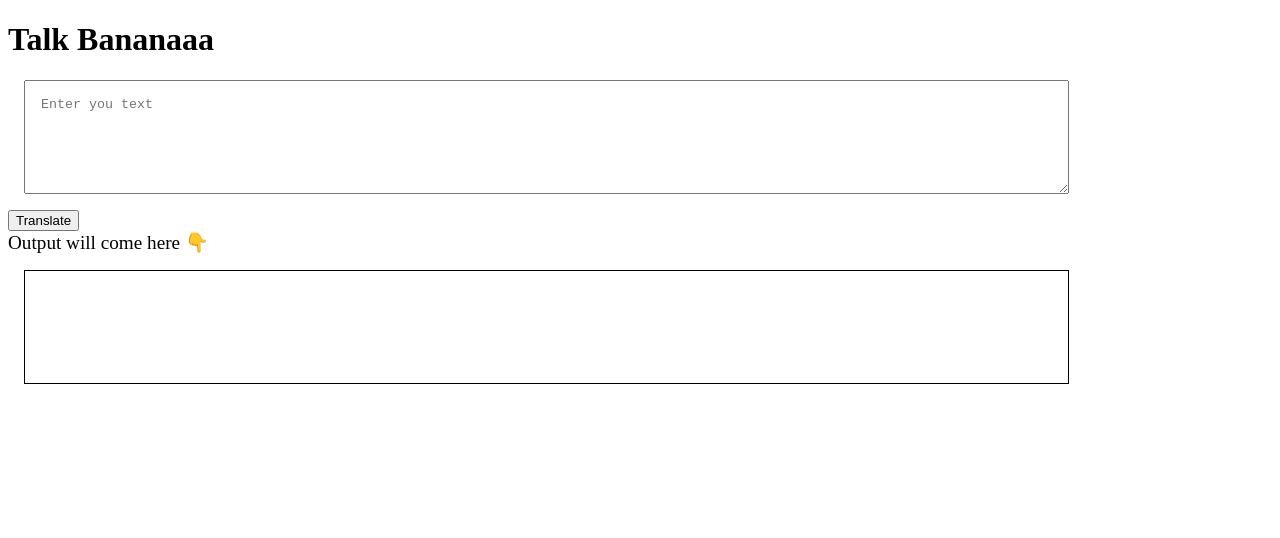
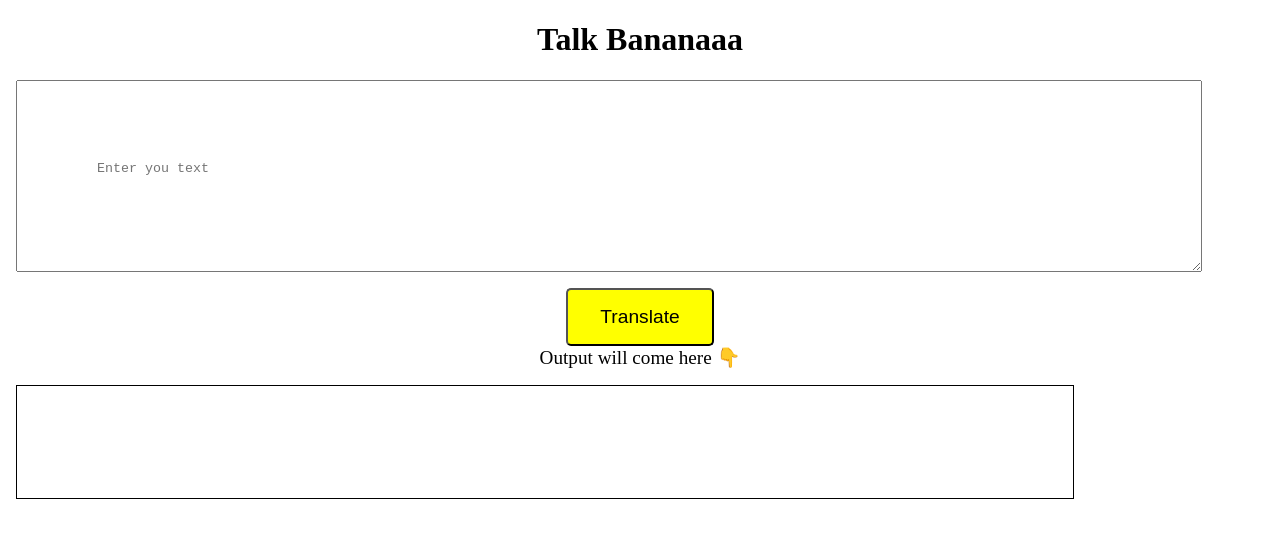
Before and after one commit to vijaydevkate/Banana-Speak, a plain HTML site: page index.html in a window 1280 px wide. Drawn offline with Linux system fonts and the light colour scheme.

Commit message:
minor changes

```diff
--- /dev/null
+++ b/index.css
@@ -0,0 +1,30 @@
+body {
+  margin: 0px;
+  text-align: center;
+}
+
+textarea {
+  width: 80%;
+  height: vh;
+  display: block;
+  margin: 1rem;
+  padding: 5rem;
+  justify-items: center;
+}
+
+#output {
+  border: 1px solid black;
+  height: 10vh;
+  width: 80%;
+  margin: 1rem;
+  padding: 1rem;
+}
+
+#btn-translate {
+  background-color: yellow;
+  justify-content: center;
+  font-size: larger;
+  padding: 1rem 2rem;
+  border-radius: 5px;
+  cursor: auto;
+}
--- a/index.html
+++ b/index.html
@@ -1,47 +1,24 @@
 <!DOCTYPE html>
 <html lang="en">
-<head>
-    <meta charset="UTF-8">
-    <meta http-equiv="X-UA-Compatible" content="IE=edge">
-    <meta name="viewport" content="width=device-width, initial-scale=1.0">
+  <head>
+    <meta charset="UTF-8" />
+    <meta http-equiv="X-UA-Compatible" content="IE=edge" />
+    <meta name="viewport" content="width=device-width, initial-scale=1.0" />
     <title>Banana Speak</title>
 
-    <style>
-        textarea{
-            width: 80%;
-            height: 10vh;
-            display: block;
-            margin: 1rem;
-            padding: 1rem;
-        }
-
-        #output{
-            border: 1px solid black;
-            height: 10vh;
-            width: 80%;
-            margin: 1rem;
-            padding: 1rem;
-        }
-
-    </style>
-
-
-</head>
-<body>
+    <link rel="stylesheet" href="index.css" />
+  </head>
+  <body>
     <h1>Talk Bananaaa</h1>
 
     <textarea id="text-input" placeholder="Enter you text"></textarea>
 
-    <button id="btn-translate"> Translate </button>
+    <button id="btn-translate">Translate</button>
 
+    <div style="font-size: larger">Output will come here 👇</div>
 
-    <div style="font-size: larger;">Output will come here 👇</div>
+    <div id="output"></div>
 
-    <div id="output">
-
-    </div>
-
-
-     <script src="app.js" type="text/javascript"></script>
-</body>
+    <script src="app.js" type="text/javascript"></script>
+  </body>
 </html>
```
